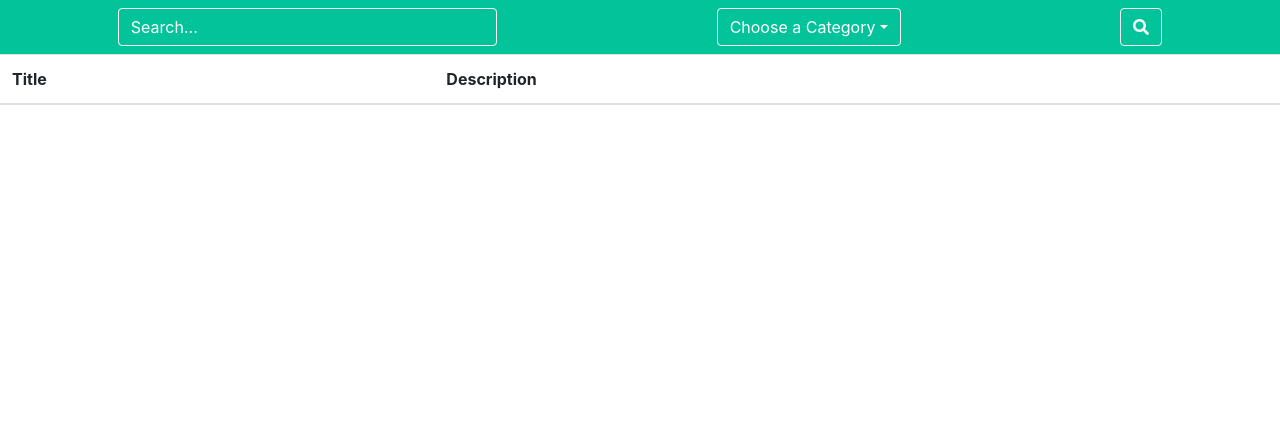
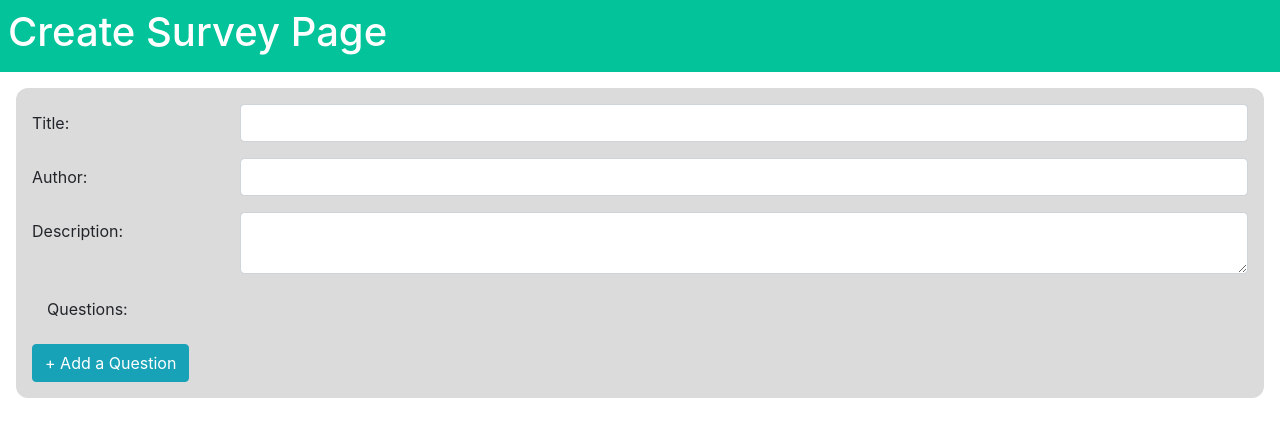
Before and after one commit to thecomputerguyjeff/surveyui, a React (Create React App) app: page / in a window 1280 px wide. Shown: the top 436 px of the page. Built offline with nearby package versions, Linux system fonts and the light colour scheme.

Commit message:
added addQuestion functionality

```diff
--- a/src/App.js
+++ b/src/App.js
@@ -1,8 +1,9 @@
 import React from 'react'
 import { library } from '@fortawesome/fontawesome-svg-core'
-import { faSearch } from '@fortawesome/free-solid-svg-icons'
+import { faSearch, faDotCircle, faCheckSquare, faICursor, faPercent } from '@fortawesome/free-solid-svg-icons'
 import Search from './search'
 import Grid from './grid'
+import CreateSurveyPage from './createSurvey/createSurveyPage';
 
 class App extends React.Component {
 
@@ -14,6 +15,7 @@ class App extends React.Component {
                 this.getByAuthor,
             ],
             surveys: [],
+            page: "Search",
         }
     }
 
@@ -23,12 +25,14 @@ class App extends React.Component {
     //this.props.fetchList[0]("hello")
     render() {
 
-    library.add(faSearch);
+    library.add(faSearch, faDotCircle, faCheckSquare, faICursor, faPercent);
         return (
-            <div className="surveyTable">
-                <Search fetch={this.state.fetchList} />
-                <Grid surveys={this.state.surveys} />
-            </div>
+            //{(this.state.page==="Search") }
+            // <div className="surveyTable">
+            //     <Search fetch={this.state.fetchList} />
+            //     <Grid surveys={this.state.surveys} />
+            // </div>
+            <CreateSurveyPage />
         );
     }
     //fetch("url").then(res=>{res.json().then(body=>{)},err=>{});
--- /dev/null
+++ b/src/createSurvey/createSurveyPage.js
@@ -0,0 +1,64 @@
+import React from 'react'
+import {Input, Form, FormGroup, Label, Col, Button} from 'reactstrap'
+import NewQuestion from './newQuestion';
+
+export default class createSurveyPage extends React.Component{
+    constructor(props){
+        super(props);
+        this.state = {
+            surveyTitle: '',
+            surveyAuthor: '',
+            surveyQuestions: [],
+            addAQuestion: false,
+        }
+    }
+
+    createNewQuestion = () => {
+         this.setState({addAQuestion: true})
+    }
+
+    render(){
+        return (
+        <div>
+            <div className="titleBar">
+                <h1>Create Survey Page</h1>
+            </div>
+            <Form className="createSurveyForm">
+                <FormGroup row>
+                    <Label for="surveyTitle" sm={2}>Title:</Label>
+                    <Col sm={10}>
+                        <Input type="text" name="surveyTitle" />
+                    </Col>
+                </FormGroup>
+
+                <FormGroup row>
+                    <Label for="surveyAuthor" sm={2}>Author:</Label>
+                    <Col sm={10}>
+                        <Input type="text" name="surveyAuthor" />
+                    </Col>
+                </FormGroup>
+
+                <FormGroup row>
+                    <Label for="surveyDescription" sm={2}>Description:</Label>
+                    <Col sm={10}>
+                        <Input type="textarea" name="surveyDescription" />
+                    </Col>
+                </FormGroup>
+
+                <FormGroup>
+                    <Label sm={2}>Questions:</Label>
+                </FormGroup>
+
+                {this.state.surveyQuestions}
+
+                {this.state.addAQuestion ?
+                <NewQuestion /> :
+                <Button color="info" onClick ={this.createNewQuestion}>+ Add a Question</Button>
+                }
+
+
+            </Form>
+            </div>
+        )
+    }
+}
--- /dev/null
+++ b/src/createSurvey/newQuestion.js
@@ -0,0 +1,57 @@
+import React from 'react'
+import {Label,Input, Button, FormGroup} from 'reactstrap'
+import {FontAwesomeIcon} from '@fortawesome/react-fontawesome'
+import Radio from '../surveyAnswerTypes/radio';
+
+export default class NewQuestion extends React.Component{
+
+    constructor(props){
+        super(props);
+        this.state= {
+            question:'',
+            answerType: null,
+        }
+    }
+
+    selectAnswerType = (index) => {
+        this.setState({answerType: index})
+    }
+
+    getAnswerJSX = () => {
+        return(
+            (<Radio text={<Input type="text" name="radioText"></Input>} name="name"/>)
+        )
+    }
+
+    render(){
+        let buttons = [["dot-circle","Radio"],
+                        ["check-square", "Checkbox"],
+                        ["i-cursor", "Freeform"],
+                        ["percent", "Numeric"]
+                    ]
+
+        return(
+            <div className="newQuestionForm">
+            <Button close />
+            <h4>New Question</h4>
+            <Label for="newQuestion">Question:</Label>
+            <Input type="text" name="newQuestion"></Input>
+            <br/>
+
+
+
+            <br/>
+
+            {this.state.answerType === null ?
+                //if no answertype show the options
+                (buttons.map((value, index) => {
+                    return <span> <Button key={index} onClick={() => this.selectAnswerType(index)}><FontAwesomeIcon icon= {value[0]} />  {value[1]}</Button>{' '}</span>
+                })):
+                //once answerType was set, display that type
+                //(<Radio text={<Input type="text" name="radioText"></Input>} name="name"/>)
+                this.getAnswerJSX()
+              }
+            </div>
+        )
+    }
+}
--- a/src/grid.js
+++ b/src/grid.js
@@ -1,6 +1,5 @@
 import React from 'react';
 import { Table} from 'reactstrap';
-//import './themecss.css';
 
 export default class Grid extends React.Component {
   render() {
--- a/src/index.css
+++ b/src/index.css
@@ -13,18 +13,27 @@ code {
     monospace;
 }
 
-.searchBar {
+.createSurveyForm{
+  margin: 1em
+}
+
+.searchBar, .titleBar{
   background-color: rgba(2, 195, 154, 1);
+  color: white;
   padding: .5em;
 }
 
 
 
-.form-control{
+.searchInput.form-control{
   width: 30%;
 }
 
 .white {color:#ffffff;}
+
+.greybutton{
+  background-color: #6C6766;
+}
 
 .btn-outline-light:hover, .btn-secondary:hover, .show > .btn-secondary.dropdown-toggle {
   color: rgba(2, 195, 154, 1);
@@ -32,12 +41,28 @@ code {
     border-color: white;
 }
 
-.btn-secondary, .input {
+.btn-secondary, .searchInput .radioText{
   color: white;
   background-color: transparent;
   border-color: white;
 }
 
-.input::placeholder {
+.searchInput::placeholder {
   color: white;
 }
+
+.createSurveyForm{
+  background-color: #dbdbdb;
+  margin: 1em;
+  padding: 1em;
+  border-radius: .75em;
+}
+
+.newQuestionForm{
+  background-color: rgba(2, 195, 154, 1);
+  color: white;
+  margin: 1em -.5em;
+  padding: 1em;
+  border-radius: .75em;
+
+}
--- a/src/search.js
+++ b/src/search.js
@@ -29,9 +29,9 @@ export default class Search extends React.Component{
     render(){
         return(
             <div className="searchBar d-flex justify-content-around">
-                <Input type="text" name="keyword" placeholder="Search..." onChange={this.handleInputChange}className="input"/>
-                <FilterDropDown changeFilter={this.changeFilter} className="categories"/>
-                <Button outline color="light" onClick={this.submit}><FontAwesomeIcon icon="search" /></Button>
+                <Input type="search" name="keyword" placeholder="Search..." onChange={this.handleInputChange}className="searchInput"/>
+                <FilterDropDown changeFilter={this.changeFilter} className="transparent-btn"/>
+                <Button outline color="light" onClick={this.submit}  className="transparent-btn"><FontAwesomeIcon icon="search"/></Button>
             </div>
         );
     }
--- /dev/null
+++ b/src/surveyAnswerTypes/radio.js
@@ -0,0 +1,15 @@
+import React from 'react'
+import {FormGroup,Input,Label} from 'reactstrap'
+
+export default class Radio extends React.Component{
+    render(){
+        return(
+    <FormGroup check>
+                <Label check>
+                  <Input type="radio" name={this.props.name} />{' '}
+                  {this.props.text}
+                </Label>
+                </FormGroup>
+        )
+    }
+}
```
